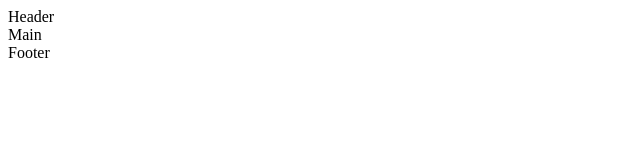
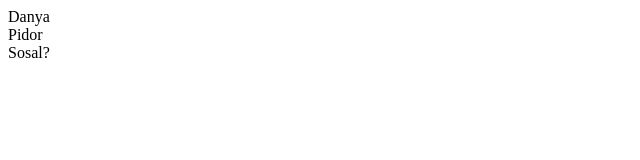
Before and after one commit to Sashazmei/my-project, a plain HTML site: page index.html in a window 1280 px wide. Shown: the full height of the page, 0-640 px from the left. Drawn offline with Linux system fonts and the light colour scheme.

Commit message:
Update index.html

```diff
--- a/index.html
+++ b/index.html
@@ -7,8 +7,8 @@
    <title> My Project</title>
 </head>
 <body>
-  <headwr>Header</headwr>
-  <main>Main</main>
-  <footer>Footer</footer>
+  <headwr>Danya</headwr>
+  <main>Pidor</main>
+  <footer>Sosal?</footer>
 </body>
 </html>
```
